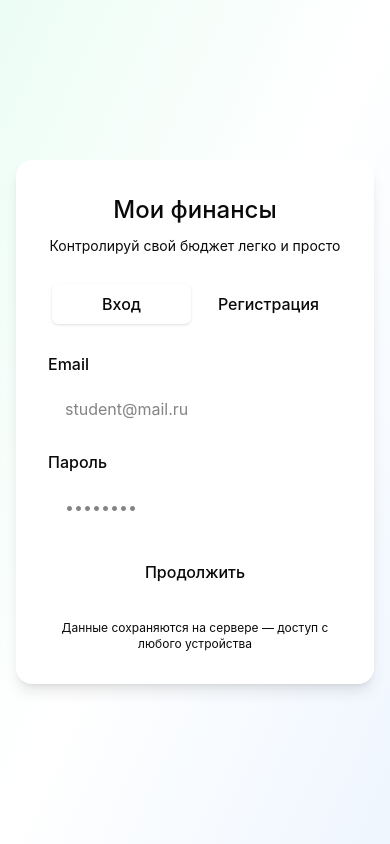
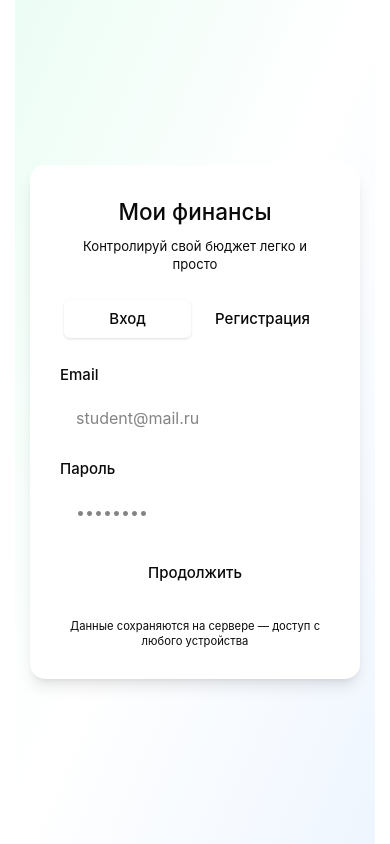
Before and after one commit to W0LIF/psuti_olimp, a React (Vite) app in the folder frontend/: page / in a window 390 px wide. Built offline with nearby package versions, Linux system fonts and the light colour scheme; no server answers; what @react-pdf/renderer would draw is missing.

Commit message:
проверка адаптивности

```diff
--- a/frontend/default_shadcn_theme.css
+++ b/frontend/default_shadcn_theme.css
@@ -117,4 +117,32 @@
   --color-sidebar-accent-foreground: var(--sidebar-accent-foreground);
   --color-sidebar-border: var(--sidebar-border);
   --color-sidebar-ring: var(--sidebar-ring);
+
+
 }
+ @media (max-width: 480px) {
+    :root {
+      --font-size: 15px;
+      --radius: 0.5rem;
+    }
+
+
+    body, .container, .wrapper {
+      padding-left: 1rem;
+      padding-right: 1rem;
+    }
+  }
+
+
+  @media (max-width: 360px) {
+    :root {
+      --font-size: 14px;
+    }
+  }
+
+
+  @media (min-width: 600px) {
+    :root {
+      --font-size: 18px;
+    }
+  }
--- a/frontend/src/styles/index.css
+++ b/frontend/src/styles/index.css
@@ -34,3 +34,87 @@ body {
     transition-duration: 0.01ms !important;
   }
 }
+@media (max-width: 480px) {
+  :root {
+    --font-size: 15px;
+    --radius: 0.5rem;
+  }
+
+  body {
+    padding-left: 1rem;
+    padding-right: 1rem;
+  }
+
+  input,
+  button,
+  textarea,
+  select,
+  .btn,
+  .button,
+  [role="button"],
+  form > * {
+    max-width: 100%;
+    box-sizing: border-box;
+  }
+
+  input,
+  textarea,
+  select {
+    width: 100%;
+  }
+
+  button,
+  .btn,
+  .button {
+    white-space: normal;
+    word-break: break-word;
+  }
+
+  .container,
+  .wrapper,
+  main,
+  article,
+  section {
+    padding-left: 0.75rem;
+    padding-right: 0.75rem;
+  }
+
+  img,
+  svg,
+  video,
+  iframe,
+  .media {
+    max-width: 100%;
+    height: auto;
+  }
+
+  .card,
+  .form-group,
+  .form-field {
+    width: 100%;
+    overflow-x: auto;
+  }
+
+  table {
+    display: block;
+    overflow-x: auto;
+    white-space: nowrap;
+  }
+}
+
+@media (max-width: 360px) {
+  :root {
+    --font-size: 14px;
+  }
+
+  body {
+    padding-left: 0.5rem;
+    padding-right: 0.5rem;
+  }
+}
+
+@media (min-width: 600px) {
+  :root {
+    --font-size: 18px;
+  }
+}
```
Also changed, not shown: 1 other file (tests, documents, lock files or other folders).
